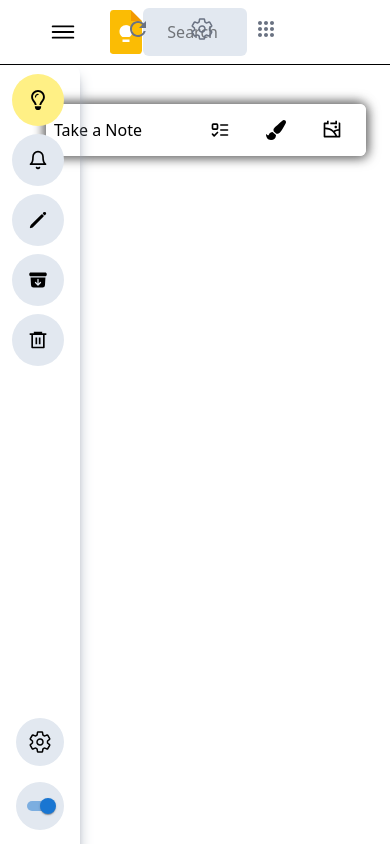
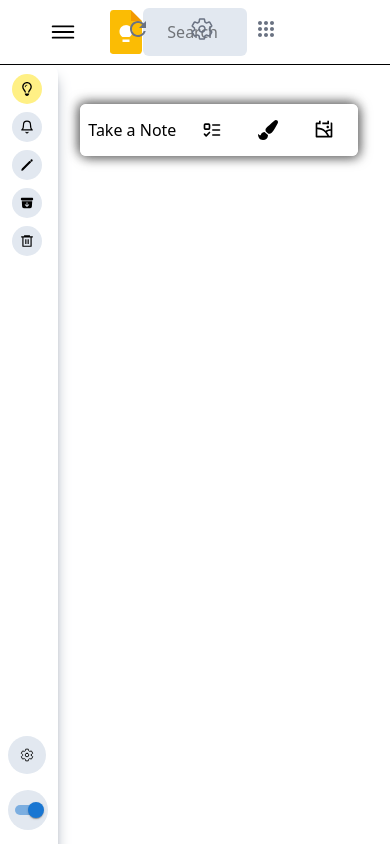
Before and after one commit to Hilal-11/Google-Keep, a React (Vite) app in the folder Frontend/: page / in a window 390 px wide. Built offline with nearby package versions, Linux system fonts and the light colour scheme.

Commit message:
Responsive and mobile responsiveness

```diff
--- a/Frontend/src/Components/MainBodyNote.jsx
+++ b/Frontend/src/Components/MainBodyNote.jsx
@@ -10,9 +10,11 @@ function MainBodyNote() {
         <div className='mb-10'>
             <SideBar />
         </div>
-        <div className=' col-span-17'>
-            <NoteContainer />
-        </div>
+
+        <div className='lg:w-[100%] w-[94%] relative -right-6 mx-auto col-span-16 '>
+              <NoteContainer />
+          </div>
+
     </div>
 
 
--- a/Frontend/src/Components/SideBar.jsx
+++ b/Frontend/src/Components/SideBar.jsx
@@ -13,20 +13,20 @@ function SideBar() {
             <div className=' shadow-lg shadow-gray-400 fixed top-[4.1rem] rounded-tr-lg left-0 hover:w-[300px] h-[100%] hover:shadow-xl hover:shadow-gray-900 duration-600 pr-1'>
                     <div className='block py-2 px-0 group'>
                             <ul className=' list-none space-y-2 px-3 hover:px-0'>
-                                <li className='flex text-xl font-bold bg-yellow-200 rounded-full hover:rounded-l-[0px] hover:rounded-r-full duration-600 px-4 py-4 cursor-pointer'><span className=''><FaRegLightbulb /></span><span className='hidden group-hover:flex  px-8 font-bold text-[14px]'>Notes</span></li>
-                                <li className='flex text-xl font-bold bg-slate-200 rounded-full hover:rounded-l-[0px] hover:rounded-r-full duration-600 px-4 py-4 cursor-pointer'><span className=''><FiBell /></span><span className='hidden group-hover:flex px-8 font-bold text-[14px]'>Reminders</span></li>
-                                <li className='flex text-xl font-bold bg-slate-200 rounded-full hover:rounded-l-[0px] hover:rounded-r-full duration-600 px-4 py-4 cursor-pointer'><span className=''><IoPencil /></span><span className='hidden group-hover:flex px-8 font-bold text-[14px]'>Edit Labels</span></li>
-                                <li className='flex text-xl font-bold bg-slate-200 rounded-full hover:rounded-l-[0px] hover:rounded-r-full duration-600 px-4 py-4 cursor-pointer'><span className=''><HiArchiveBoxArrowDown /></span><span className='hidden group-hover:flex px-8 font-bold text-[14px]'>Archive</span></li>
-                                <li className='flex text-xl font-bold bg-slate-200 rounded-full hover:rounded-l-[0px] hover:rounded-r-full duration-600 px-4 py-4 cursor-pointer'><span className=''><RiDeleteBin6Line /></span><span className='hidden group-hover:flex px-8 font-bold text-[14px]'>Bin</span></li>
+                                <li className='flex text-sm lg:text-xl font-bold bg-yellow-200 rounded-full hover:rounded-l-[0px] hover:rounded-r-full duration-600 px-2 lg:px-4 py-2 lg:py-4 cursor-pointer'><span className=''><FaRegLightbulb /></span><span className='hidden group-hover:flex  px-8 font-bold text-[14px]'>Notes</span></li>
+                                <li className='flex text-sm lg:text-xl font-bold bg-slate-200 rounded-full hover:rounded-l-[0px] hover:rounded-r-full duration-600 px-2 lg:px-4 py-2 lg:py-4 cursor-pointer'><span className=''><FiBell /></span><span className='hidden group-hover:flex px-8 font-bold text-[14px]'>Reminders</span></li>
+                                <li className='flex text-sm lg:text-xl font-bold bg-slate-200 rounded-full hover:rounded-l-[0px] hover:rounded-r-full duration-600 px-2 lg:px-4 py-2 lg:py-4 cursor-pointer'><span className=''><IoPencil /></span><span className='hidden group-hover:flex px-8 font-bold text-[14px]'>Edit Labels</span></li>
+                                <li className='flex text-sm lg:text-xl font-bold bg-slate-200 rounded-full hover:rounded-l-[0px] hover:rounded-r-full duration-600 px-2 lg:px-4 py-2 lg:py-4 cursor-pointer'><span className=''><HiArchiveBoxArrowDown /></span><span className='hidden group-hover:flex px-8 font-bold text-[14px]'>Archive</span></li>
+                                <li className='flex text-sm lg:text-xl font-bold bg-slate-200 rounded-full hover:rounded-l-[0px] hover:rounded-r-full duration-600 px-2 lg:px-4 py-2 lg:py-4 cursor-pointer'><span className=''><RiDeleteBin6Line /></span><span className='hidden group-hover:flex px-8 font-bold text-[14px]'>Bin</span></li>
                             </ul>
                     </div>
 
                     <div className=' absolute bottom-14 left-0 '>
-                        <div className='block text-center text-2xl px-4 pb-6  space-y-4'>
+                        <div className='block text-center text-sm lg:text-2xl px-2 lg:px-4 pb-6  space-y-4'>
                             <div>
                                 <button className='block py-3 px-3 bg-slate-200 rounded-full cursor-pointer hover:bg-yellow-200'><IoSettingsOutline /></button>
                             </div>
-                            <div className='py-3 bg-slate-200 rounded-full flex justify-center items-center cursor-pointer hover:bg-yellow-200'>
+                            <div className='py-2 lg:py-3 bg-slate-200 rounded-full flex justify-center items-center cursor-pointer hover:bg-yellow-200'>
                                 <Switch {...label} defaultChecked size="small" />
                             </div>
                         </div>
```
